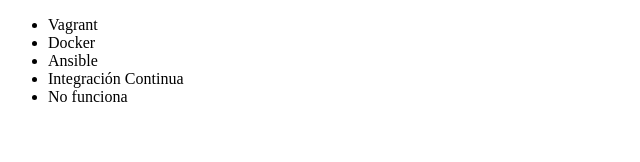
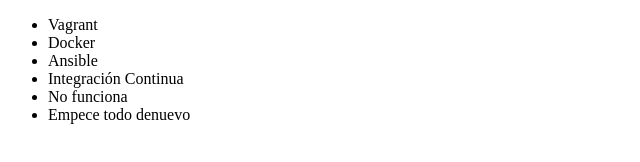
Before and after one commit to DiegoVergaraG/curso-git-alura, a plain HTML site: page index.html in a window 1280 px wide. Shown: the whole page, without its empty margins (0-640 px from the left). Drawn offline with Linux system fonts and the light colour scheme.

Commit message:
Se agrega item lista

```diff
--- a/index.html
+++ b/index.html
@@ -15,6 +15,7 @@
             <li>Ansible</li>
             <li>Integración Continua</li>
             <li>No funciona</li>
+            <li>Empece todo denuevo</li>
         </ul>
     </body>
 </html>
```
